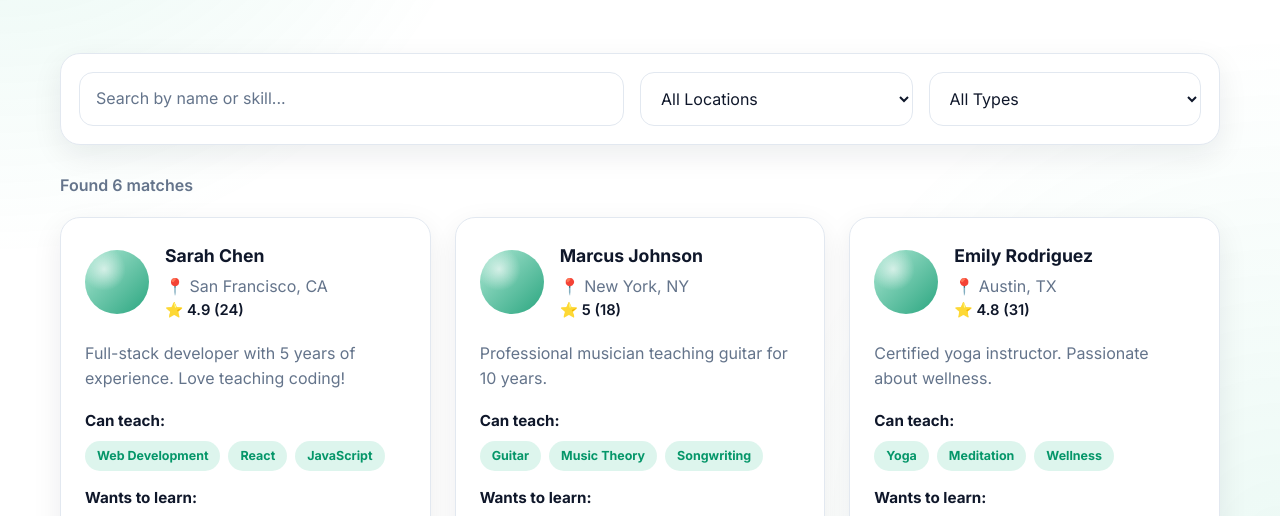
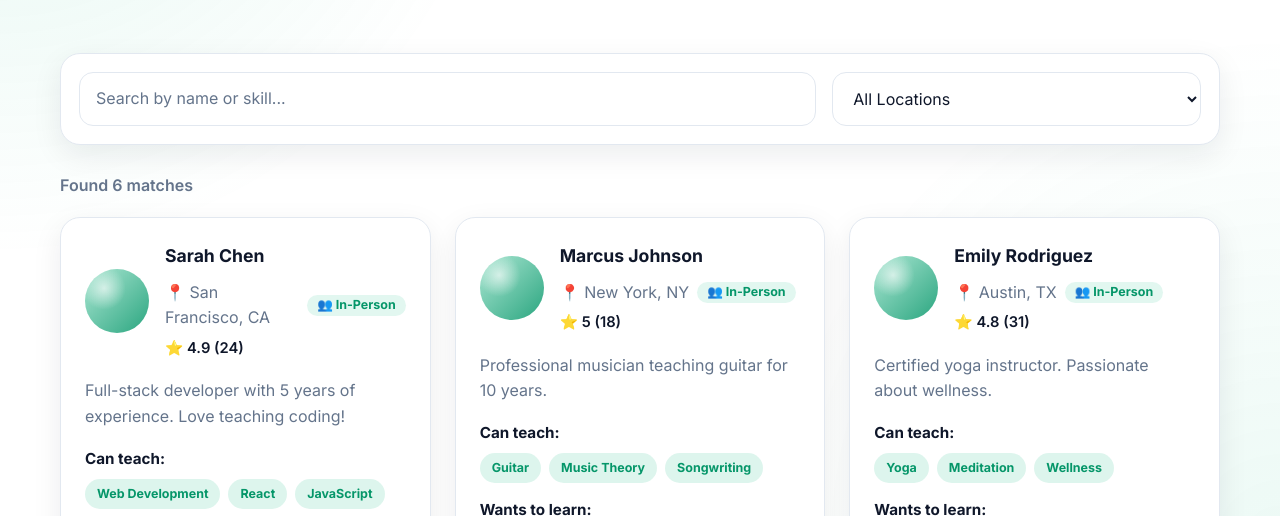
Before and after one commit to Ace-Institute-of-Management-BCSIT/Group-04, a plain HTML site: page SkillSwap/find-skills.html in a window 1280 px wide. Shown: the part 256-772 px from the top of the page. Drawn offline with Linux system fonts and the light colour scheme.

Commit message:
update on find-skilss

```diff
--- a/SkillSwap/find-skills.css
+++ b/SkillSwap/find-skills.css
@@ -358,7 +358,7 @@ body::before {
 
 .filter-grid {
     display: grid;
-    grid-template-columns: 2fr 1fr 1fr;
+    grid-template-columns: 2fr 1fr;
     gap: 16px;
 }
 
@@ -434,9 +434,15 @@ body::before {
     margin-bottom: 4px;
 }
 
+.user-info {
+    display: flex;
+    flex-direction: column;
+    gap: 6px;
+    min-width: 0;
+}
+
 .user-meta,
 .user-bio,
-.availability,
 .skill-section strong {
     color: var(--muted);
 }
@@ -449,6 +455,31 @@ body::before {
 
 .user-bio {
     margin-bottom: 16px;
+}
+
+.user-meta {
+    display: flex;
+    flex-wrap: nowrap;
+    gap: 8px;
+    align-items: center;
+}
+
+.user-meta span {
+    display: inline-flex;
+    align-items: center;
+    gap: 6px;
+}
+
+.user-availability {
+    flex-shrink: 0;
+    padding: 4px 10px;
+    border-radius: 999px;
+    background: rgba(16, 185, 129, 0.12);
+    color: var(--primary-dark);
+    font-size: 0.78rem;
+    font-weight: 700;
+    line-height: 1;
+    white-space: nowrap;
 }
 
 .skill-section + .skill-section {
@@ -483,12 +514,6 @@ body::before {
 .skill-tag.learning {
     background: var(--secondary);
     color: var(--foreground);
-}
-
-.availability {
-    margin-top: 16px;
-    font-size: 0.92rem;
-    font-weight: 600;
 }
 
 .card-actions {
--- a/SkillSwap/find-skills.html
+++ b/SkillSwap/find-skills.html
@@ -19,7 +19,7 @@
             </div>
 
             <nav class="nav">
-              <a href="home.html" class="nav-link">Home</a>
+              <a href="index4.html" class="nav-link">Home</a>
               <a href="find-skills.html" class="nav-link active">Find Skills</a>
                 <a href="messages.html" class="nav-link">Messages</a>
                 <a href="blog.html" class="nav-link">Blog</a>
@@ -71,12 +71,6 @@
                         <option value="Seattle">Seattle</option>
                         <option value="Boston">Boston</option>
                         <option value="Denver">Denver</option>
-                    </select>
-                    <select id="availabilityFilter" class="filter-select">
-                        <option value="all">All Types</option>
-                        <option value="Virtual">/option>
-                        <option value="In-Person">In-Person</option>
-                        <option value="Both">Both</option>
                     </select>
                 </div>
             </div>
--- a/SkillSwap/find-skills.js
+++ b/SkillSwap/find-skills.js
@@ -1,10 +1,10 @@
 // Mock Data
 const users = [ /* ... same as original ... */
-    { id: 1, name: "Sarah Chen", location: "San Francisco, CA", teaching: ["Web Development", "React", "JavaScript"], learning: ["UI/UX Design", "Photography"], availability: "Virtual", rating: 4.9, reviews: 24, bio: "Full-stack developer with 5 years of experience. Love teaching coding!" },
+    { id: 1, name: "Sarah Chen", location: "San Francisco, CA", teaching: ["Web Development", "React", "JavaScript"], learning: ["UI/UX Design", "Photography"], availability: "In-Person", rating: 4.9, reviews: 24, bio: "Full-stack developer with 5 years of experience. Love teaching coding!" },
     { id: 2, name: "Marcus Johnson", location: "New York, NY", teaching: ["Guitar", "Music Theory", "Songwriting"], learning: ["Spanish", "Cooking"], availability: "In-Person", rating: 5.0, reviews: 18, bio: "Professional musician teaching guitar for 10 years." },
-    { id: 3, name: "Emily Rodriguez", location: "Austin, TX", teaching: ["Yoga", "Meditation", "Wellness"], learning: ["Video Editing", "Content Creation"], availability: "Both", rating: 4.8, reviews: 31, bio: "Certified yoga instructor. Passionate about wellness." },
-    { id: 4, name: "David Kim", location: "Seattle, WA", teaching: ["Korean Language", "Cooking"], learning: ["Graphic Design", "Marketing"], availability: "Virtual", rating: 4.7, reviews: 15, bio: "Native Korean speaker. Love sharing my culture!" },
-    { id: 5, name: "Aisha Patel", location: "Boston, MA", teaching: ["Data Science", "Python", "Machine Learning"], learning: ["Public Speaking", "Writing"], availability: "Virtual", rating: 4.9, reviews: 27, bio: "Data scientist making ML accessible to everyone!" },
+    { id: 3, name: "Emily Rodriguez", location: "Austin, TX", teaching: ["Yoga", "Meditation", "Wellness"], learning: ["Video Editing", "Content Creation"], availability: "In-Person", rating: 4.8, reviews: 31, bio: "Certified yoga instructor. Passionate about wellness." },
+    { id: 4, name: "David Kim", location: "Seattle, WA", teaching: ["Korean Language", "Cooking"], learning: ["Graphic Design", "Marketing"], availability: "In-Person", rating: 4.7, reviews: 15, bio: "Native Korean speaker. Love sharing my culture!" },
+    { id: 5, name: "Aisha Patel", location: "Boston, MA", teaching: ["Data Science", "Python", "Machine Learning"], learning: ["Public Speaking", "Writing"], availability: "In-Person", rating: 4.9, reviews: 27, bio: "Data scientist making ML accessible to everyone!" },
     { id: 6, name: "Jake Morrison", location: "Denver, CO", teaching: ["Photography", "Photo Editing"], learning: ["Rock Climbing", "Hiking"], availability: "In-Person", rating: 4.8, reviews: 22, bio: "Landscape photographer sharing my passion!" }
 ];
 
@@ -22,7 +22,10 @@ function renderUserCards() {
                 <div class="avatar"></div>
                 <div class="user-info">
                     <h3>${user.name}</h3>
-                    <div class="user-meta">📍 ${user.location}</div>
+                    <div class="user-meta">
+                        <span>📍 ${user.location}</span>
+                        <span class="user-availability">👥 In-Person</span>
+                    </div>
                     <div class="rating">⭐ ${user.rating} (${user.reviews})</div>
                 </div>
             </div>
@@ -35,7 +38,6 @@ function renderUserCards() {
                 <strong>Wants to learn:</strong>
                 <div class="skill-tags">${user.learning.map(skill => `<span class="skill-tag learning">${skill}</span>`).join('')}</div>
             </div>
-            <div class="availability">${user.availability === 'Virtual' ? '💻' : user.availability === 'In-Person' ? '👥' : '💻 👥'} ${user.availability}</div>
             <div class="card-actions">
                 <button class="btn btn-primary">View Profile</button>
                 <button class="btn btn-outline">Message</button>
@@ -47,7 +49,6 @@ function renderUserCards() {
 function filterUsers() {
     const searchQuery = document.getElementById('searchInput').value.toLowerCase();
     const location = document.getElementById('locationFilter').value;
-    const availability = document.getElementById('availabilityFilter').value;
 
     filteredUsers = users.filter(user => {
         const matchesSearch = !searchQuery ||
@@ -55,8 +56,7 @@ function filterUsers() {
             user.teaching.some(s => s.toLowerCase().includes(searchQuery)) ||
             user.learning.some(s => s.toLowerCase().includes(searchQuery));
         const matchesLocation = location === 'all' || user.location.includes(location);
-        const matchesAvailability = availability === 'all' || user.availability === availability || user.availability === 'Both';
-        return matchesSearch && matchesLocation && matchesAvailability;
+        return matchesSearch && matchesLocation;
     });
     renderUserCards();
 }
@@ -76,5 +76,4 @@ themeToggle.addEventListener('click', () => {
 // Init
 document.getElementById('searchInput').addEventListener('input', filterUsers);
 document.getElementById('locationFilter').addEventListener('change', filterUsers);
-document.getElementById('availabilityFilter').addEventListener('change', filterUsers);
 renderUserCards();
```
